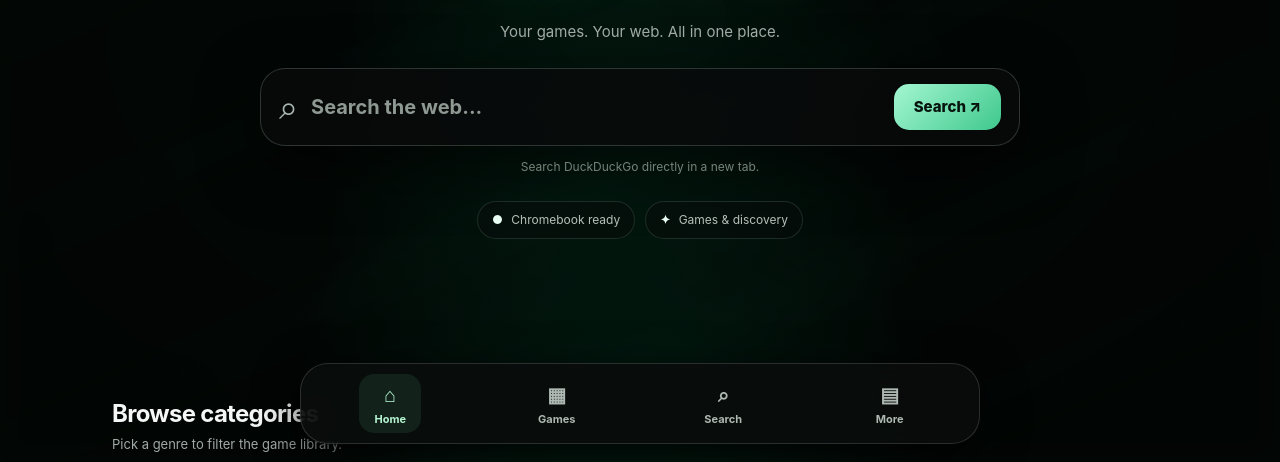
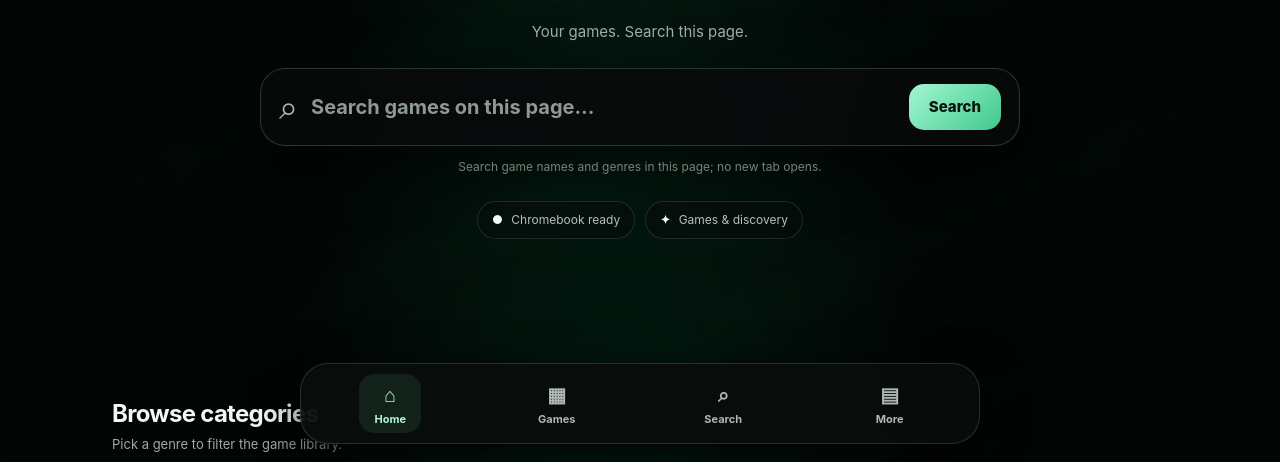
Before and after one commit to ryytrr6uti123-dev/My-html-, a plain HTML site: page index.html in a window 1280 px wide. Shown: the part 338-800 px from the top of the page. Drawn offline with Linux system fonts and the light colour scheme.

Commit message:
Search local game catalog
Co-authored-by: Copilot <223556219+Copilot@users.noreply.github.com>

```diff
--- a/index.html
+++ b/index.html
@@ -44,12 +44,12 @@ footer{border-top:1px solid var(--line);padding:24px 0 10px;color:var(--muted);f
 <section class="hero" id="home">
  <div class="eyebrow">WELCOME TO</div>
  <h1><span class="grad">NEXUS</span></h1>
- <p>Your games. Your web. All in one place.</p>
- <form class="searchbox" action="https://duckduckgo.com/" method="get" target="_blank">
-  <input id="webQuery" name="q" type="search" placeholder="Search the web..." aria-label="Search the web" required>
-  <button class="primary" type="submit">Search ↗</button>
+ <p>Your games. Search this page.</p>
+ <form class="searchbox" id="webForm">
+  <input id="webQuery" type="search" placeholder="Search games on this page..." aria-label="Search games on this page" required>
+  <button class="primary" type="submit">Search</button>
  </form>
- <div class="hint">Search DuckDuckGo directly in a new tab.</div>
+ <div class="hint">Search game names and genres in this page; no new tab opens.</div>
  <div class="stats">
   <div class="stat"><b>●</b> Chromebook ready</div>
   <div class="stat"><b>✦</b> Games & discovery</div>
@@ -67,7 +67,7 @@ footer{border-top:1px solid var(--line);padding:24px 0 10px;color:var(--muted);f
 </section>
 <section class="section" id="about">
  <div class="sectionhead"><div><h2>About NEXUS</h2><p>Built as a static site for GitHub Pages.</p></div></div>
- <div class="notice">Because GitHub Pages has no server-side runtime, NEXUS cannot independently crawl or index the entire web. This version sends searches to DuckDuckGo without using Google, Bing, or Brave. A genuinely independent search engine would require a separate backend, crawler/index, and hosting.</div>
+ <div class="notice">Search only filters the game names and genres included in this HTML file. It does not search the web.</div>
 </section>
 </main>
 <div class="bottomnav">
@@ -109,6 +109,7 @@ const games = [
 const categories=[["All games","🎮"],["Action","⚡"],["Adventure","🧭"],["Arcade","🕹️"],["Board","♟️"],["Casual","✨"],["Geography","🌍"],["Idle","⏳"],["Multiplayer","👥"],["Platformer","🏃"],["Puzzle","🧩"],["Racing","🏎️"],["Runner","🏃"],["Simulation","🏗️"],["Sports","🏆"],["Strategy","🧠"],["Word","🔤"],["Shooter","🎯"],["Card","🃏"],["Trivia","❓"]];
 let active="All games";
 const categoryGrid=document.getElementById("categoryGrid"),gameGrid=document.getElementById("gameGrid"),gameSearch=document.getElementById("gameSearch");
+document.getElementById("webForm").addEventListener("submit",event=>{event.preventDefault();active="All games";renderCategories();gameSearch.value=document.getElementById("webQuery").value.trim();renderGames();document.getElementById("games").scrollIntoView({behavior:"smooth"});});
 function renderCategories(){categoryGrid.innerHTML=categories.map(([c,i])=>`<button class="category" data-cat="${c}"><span>${i}</span><b>${c}</b><small>${c==="All games"?"Browse everything":"Explore genre"}</small></button>`).join("");categoryGrid.querySelectorAll("button").forEach(b=>b.onclick=()=>{active=b.dataset.cat;renderCategories();renderGames();document.getElementById("games").scrollIntoView({behavior:"smooth"})});categoryGrid.querySelectorAll("button").forEach(b=>{if(b.dataset.cat===active)b.style.borderColor="#8276ff";});}
 function renderGames(){let q=gameSearch.value.toLowerCase();let list=games.filter(g=>(active==="All games"||g.cat.toLowerCase()===active.toLowerCase())&&(g.name.toLowerCase().includes(q)||g.cat.toLowerCase().includes(q)));if(document.getElementById("sort").value==="za")list.reverse();gameGrid.innerHTML=list.map(g=>`<a class="game" href="${g.url}" target="_blank" rel="noopener noreferrer"><div class="gameicon">${g.icon}</div><h3>${g.name}</h3><small>${g.cat}</small><div class="gamefoot"><span class="tag">${g.cat}</span><span class="play">Open ↗</span></div></a>`).join("")||"<p>No matches. Try another search or category.</p>";document.getElementById("gameCount").textContent=`Showing ${list.length} of ${games.length} starter game discoveries.`;}
 renderCategories();renderGames();gameSearch.addEventListener("input",renderGames);document.getElementById("sort").addEventListener("change",renderGames);document.getElementById("allGames").onclick=()=>{active="All games";gameSearch.value="";renderCategories();renderGames()};
```
